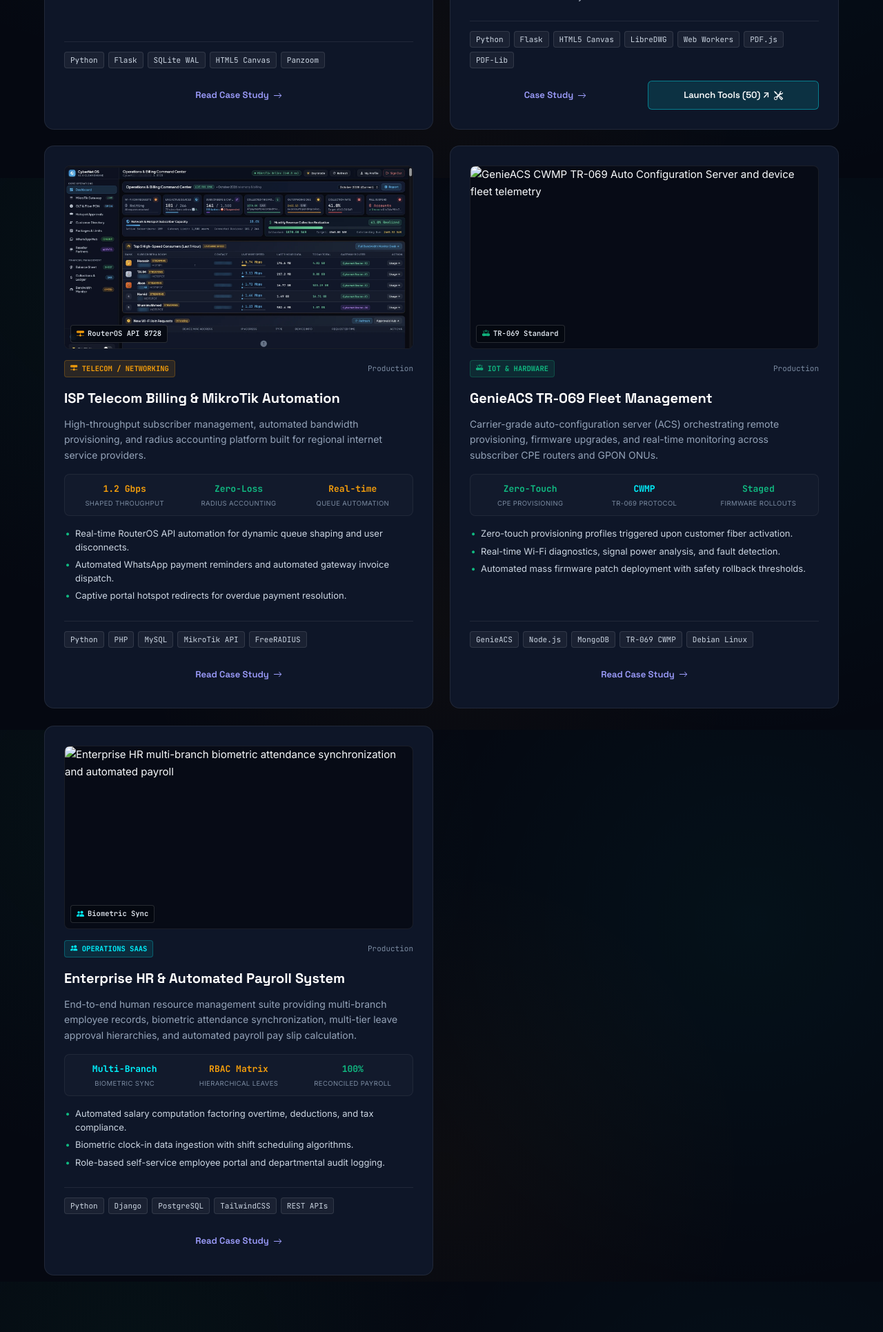
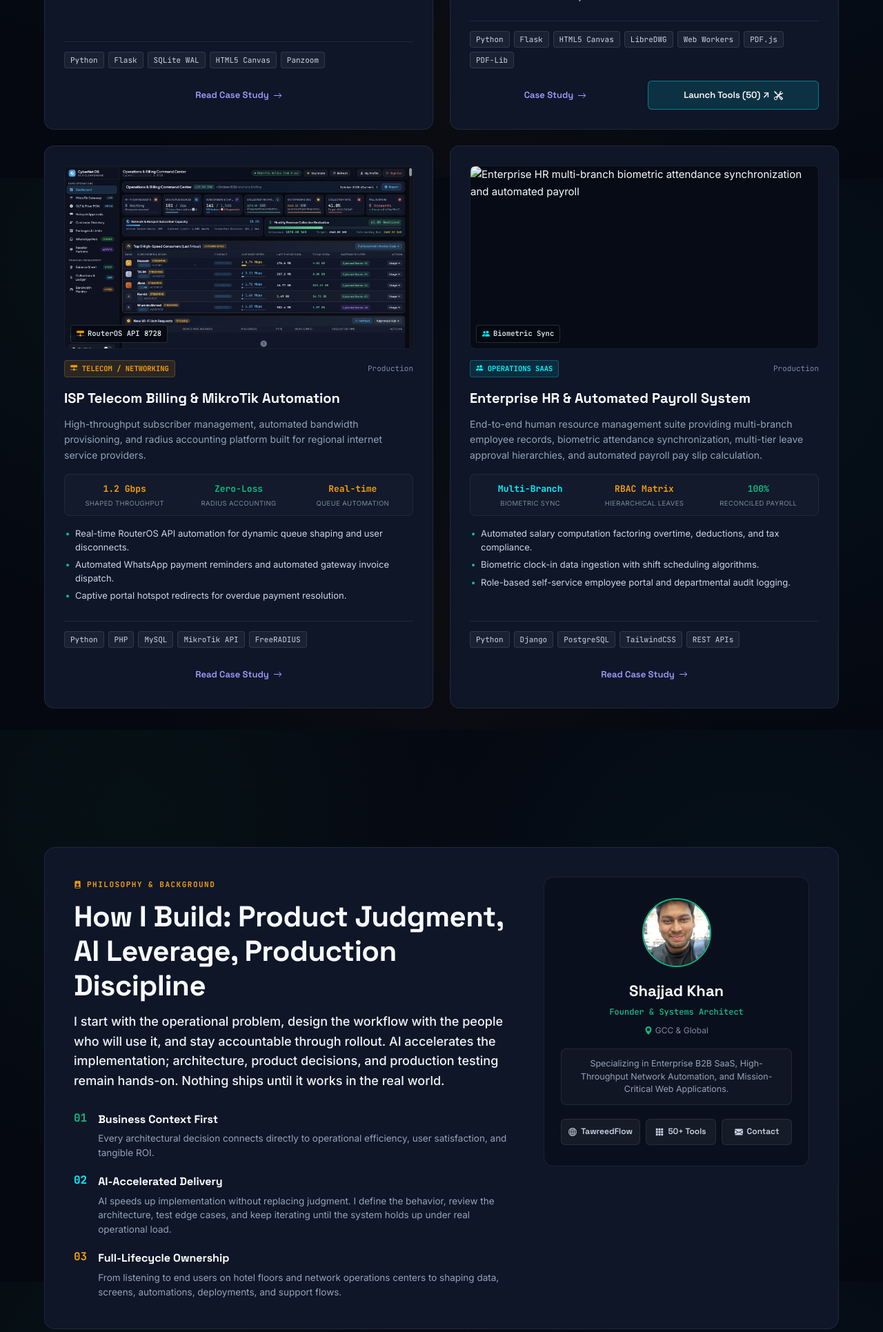
Before and after one commit to ShajjadKhan/p-portfolio, a Flask app: page / in a window 1280 px wide. Shown: the part 4542-6473 px from the top of the page at 69% size. Run offline with Flask 3, Linux system fonts and the light colour scheme; some libraries are stand-ins or nearby versions.

Commit message:
Remove GenieACS TR-069 showcase and case study

```diff
--- a/case_studies.py
+++ b/case_studies.py
@@ -98,29 +98,6 @@ CASE_STUDIES = [
         "featured": False
     },
     {
-        "slug": "genieacs",
-        "title": "GenieACS / TR-069 Carrier-Grade Fleet Device Auto-Configuration",
-        "short_title": "GenieACS TR-069 Fleet Management",
-        "category": "IoT & Carrier Hardware",
-        "status": "Production",
-        "year": "2025–2026",
-        "tagline": "Auto-Configuration Server orchestrating zero-touch provisioning, firmware upgrades, and live telemetry across thousands of CPE routers and GPON ONUs.",
-        "client_profile": "Carrier broadband networks and multi-site enterprise hotel networks.",
-        "role": "Network Systems Engineer",
-        "metrics": [
-            {"val": "Zero-Touch", "label": "CPE & ONU Provisioning"},
-            {"val": "CWMP", "label": "TR-069 Standard Protocol"},
-            {"val": "Automated", "label": "Staged Firmware Rollouts"},
-            {"val": "Live", "label": "Telemetry & Diagnostics"}
-        ],
-        "tech_stack": [
-            "GenieACS", "Node.js", "MongoDB", "TR-069 CWMP",
-            "Debian Linux", "Systemd", "Reverse Proxy"
-        ],
-        "live_url": None,
-        "featured": False
-    },
-    {
         "slug": "hr",
         "title": "Enterprise Multi-Branch HR & Biometric Automated Payroll System",
         "short_title": "Enterprise HR & Automated Payroll",
--- a/templates/index.html
+++ b/templates/index.html
@@ -644,63 +644,7 @@
                         </div>
                     </div>
 
-                    <!-- Project 4: GenieACS / CWMP TR-069 Fleet Management -->
-                    <div class="project-card">
-                        <div class="project-visual-wrap">
-                            <img src="{{ url_for('static', filename='images/projects/genieacs-preview.svg') }}"
-                                 alt="GenieACS CWMP TR-069 Auto Configuration Server and device fleet telemetry"
-                                 class="project-visual-img"
-                                 width="800" height="420"
-                                 loading="lazy" decoding="async">
-                            <div class="project-visual-overlay">
-                                <span class="project-metric-pill"><svg class="bi-icon text-emerald" aria-hidden="true" focusable="false"><use href="#bi-router-fill"></use></svg> TR-069 Standard</span>
-                            </div>
-                        </div>
-                        <div class="project-header">
-                            <div class="project-badge bg-emerald-subtle text-emerald"><svg class="bi-icon" aria-hidden="true" focusable="false"><use href="#bi-router-fill"></use></svg> IOT &amp; HARDWARE</div>
-                            <span class="project-year">Production</span>
-                        </div>
-                        <h3 class="project-title">GenieACS TR-069 Fleet Management</h3>
-                        <p class="project-summary">
-                            Carrier-grade auto-configuration server (ACS) orchestrating remote provisioning, firmware upgrades, and real-time monitoring across subscriber CPE routers and GPON ONUs.
-                        </p>
-
-                        <div class="project-outcome-strip">
-                            <div class="project-outcome-item">
-                                <span class="outcome-val text-emerald">Zero-Touch</span>
-                                <span class="outcome-label">CPE Provisioning</span>
-                            </div>
-                            <div class="project-outcome-item">
-                                <span class="outcome-val text-cyan">CWMP</span>
-                                <span class="outcome-label">TR-069 Protocol</span>
-                            </div>
-                            <div class="project-outcome-item">
-                                <span class="outcome-val text-emerald">Staged</span>
-                                <span class="outcome-label">Firmware Rollouts</span>
-                            </div>
-                        </div>
-
-                        <ul class="project-highlights">
-                            <li>Zero-touch provisioning profiles triggered upon customer fiber activation.</li>
-                            <li>Real-time Wi-Fi diagnostics, signal power analysis, and fault detection.</li>
-                            <li>Automated mass firmware patch deployment with safety rollback thresholds.</li>
-                        </ul>
-                        <div class="project-tech-stack">
-                            <span class="tech-pill">GenieACS</span>
-                            <span class="tech-pill">Node.js</span>
-                            <span class="tech-pill">MongoDB</span>
-                            <span class="tech-pill">TR-069 CWMP</span>
-                            <span class="tech-pill">Debian Linux</span>
-                        </div>
-                        <div class="project-card-actions">
-                            <a href="/work/genieacs" class="btn btn-outline-sm btn-project-action">
-                                <span>Read Case Study</span>
-                                <svg class="bi-icon" aria-hidden="true" focusable="false"><use href="#bi-arrow-right"></use></svg>
-                            </a>
-                        </div>
-                    </div>
-
-                    <!-- Project 5: Enterprise HR & Payroll SaaS -->
+                    <!-- Project 4: Enterprise HR & Payroll SaaS -->
                     <div class="project-card">
                         <div class="project-visual-wrap">
                             <img src="{{ url_for('static', filename='images/projects/enterprise-hr-preview.svg') }}"
@@ -873,7 +817,6 @@
                         <ul class="skills-list">
                             <li><svg class="bi-icon text-gold" aria-hidden="true" focusable="false"><use href="#bi-check-circle-fill"></use></svg> <strong>MikroTik RouterOS API</strong> Automation</li>
                             <li><svg class="bi-icon text-gold" aria-hidden="true" focusable="false"><use href="#bi-check-circle-fill"></use></svg> <strong>FreeRADIUS &amp; AAA</strong> Accounting</li>
-                            <li><svg class="bi-icon text-gold" aria-hidden="true" focusable="false"><use href="#bi-check-circle-fill"></use></svg> <strong>GenieACS CWMP (TR-069)</strong> Device Fleet</li>
                             <li><svg class="bi-icon text-gold" aria-hidden="true" focusable="false"><use href="#bi-check-circle-fill"></use></svg> <strong>Tailscale Mesh</strong> &amp; WireGuard VPN</li>
                             <li><svg class="bi-icon text-gold" aria-hidden="true" focusable="false"><use href="#bi-check-circle-fill"></use></svg> <strong>Bandwidth Shaper Queues &amp; Hotspots</strong></li>
                         </ul>
```
Also changed, not shown: templates/work/studies/genieacs.html (deleted, +0 -19 lines), README.md, static/images/projects/genieacs-preview.svg (deleted).
